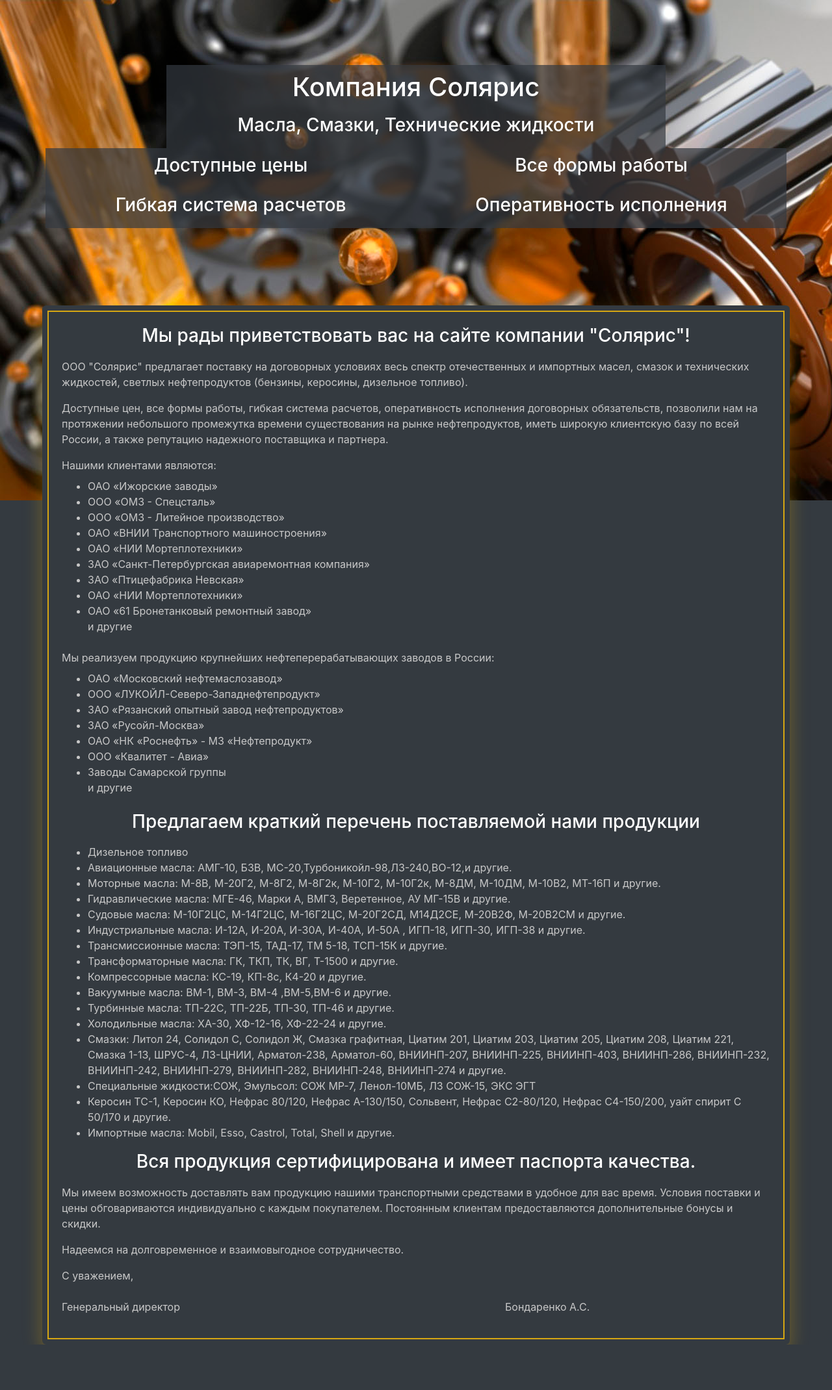
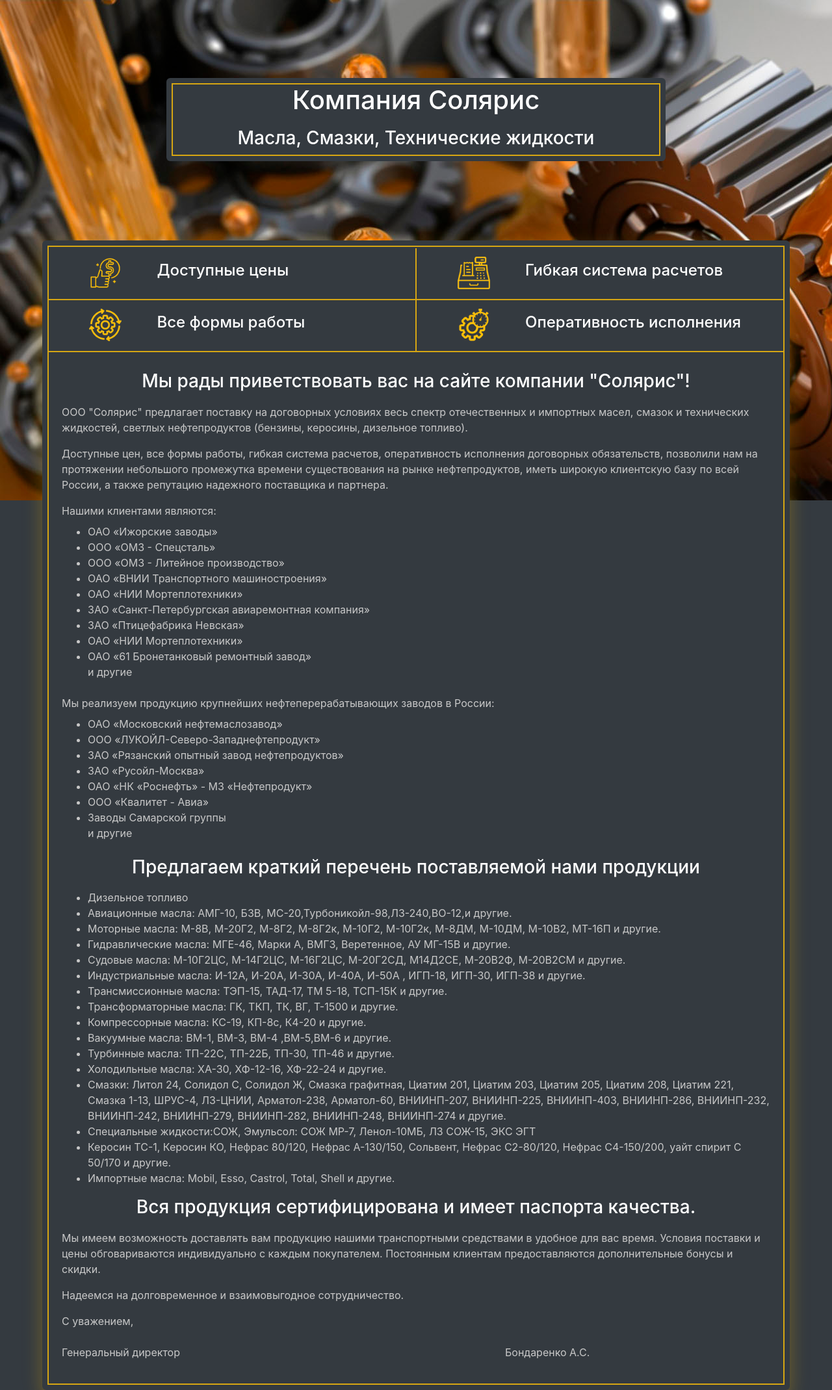
Before and after one commit to Eelolo/Solaris-Oils-and-Greases, a Flask app: page / in a window 1280 px wide. Shown: the part 92-2231 px from the top of the page at 65% size. Before the commit the page ends 2161 px from the top, so only its background shows below. Run offline with Flask 2, Linux system fonts and the light colour scheme; parts of the project's set-up code (start-up, migrations or seed data) failed here and were passed over; some libraries are stand-ins or nearby versions.

Commit message:
hero section styling

```diff
--- a/app/static/css/style.css
+++ b/app/static/css/style.css
@@ -82,12 +82,15 @@
 }
 
 .page-header {
-    padding-top: 100px;
+    padding-top: 120px;
     padding-bottom: 100px;
 }
 
 .page-header .gray-bg {
-    background: rgba(52, 58, 64, 0.7);
+    background: rgb(52, 58, 64);
+    border-radius: 6px;
+    outline: 2px solid rgba(255, 193, 7,0.8);
+    outline-offset: -10px;
 }
 
 .brand{
@@ -102,14 +105,17 @@
 
 .main-raised {
     background: rgb(52, 58, 64);
-    margin: -300px -20px 0px;
+    margin: -400px -20px 0px;
     border-radius: 6px;
     box-shadow: 0 16px 24px 2px rgba(255, 193, 7, 0.14), 0 6px 30px 5px rgba(255, 193, 7, 0.12), 0 8px 10px -5px rgba(255, 193, 7, 0.2);
 
     outline: 2px solid rgba(255, 193, 7,0.8);
     outline-offset: -10px;
+    min-height: 100px;
+}
+
+.content {
     padding: 30px;
-    min-height: 100px;
 }
 
 .main h1, h3 {
@@ -154,7 +160,7 @@
 }
 
 .thead {
-    background: rgba(255, 193, 7, 0.3);
+    background: rgb(113, 98, 47);
 }
 
 .table_main {
@@ -201,3 +207,35 @@
     outline-offset: -5px;
     padding: 7px;
 }
+
+.advantage {
+    padding: 15px;
+    box-shadow: 2px 2px 0px 0px rgb(214, 166, 19);
+}
+
+.advantage h4 {
+    display: inline-block;
+    color: white;
+}
+
+.advantage-0 {
+    margin: 10px 0px 0px 22px;
+}
+
+.advantage-1 {
+    margin: 10px 25px 0px 0px;
+}
+
+.advantage-2 {
+    margin: 0px 0px 0px 22px;
+}
+
+.advantage-3 {
+    margin: 0px 25px 0px 0px;
+}
+
+
+.advantage img {
+    display: inline-block;
+    margin: 0px 50px 0px 50px;
+}
--- a/app/templates/index_page.html
+++ b/app/templates/index_page.html
@@ -73,23 +73,30 @@
       <h3>Масла, Смазки, Технические жидкости</h3>
     </div>
   </div>
+</div>
 <div class="container">
-    <div class="row justify-content-md-center">
-      <div class="col gray-bg">
-        <h3>Доступные цены</h3>
-        <h3>Гибкая система расчетов</h3>
+  <div class="main main-raised">
+    <div class="row advantages-row">
+      <div class="col advantage advantage-0">
+        <img src="/static/imgs/reasonable_prices.png" alt="" style="width: 50px; height: 50px;">
+        <h4>Доступные цены</h4>
       </div>
-      <div class="col gray-bg">
-        <h3>Все формы работы</h3>
-        <h3>Оперативность исполнения</h3>
+      <div class="col advantage advantage-1">
+        <img src="/static/imgs/flexible_settlement.png" alt="" style="width: 50px; height: 50px;">
+        <h4>Гибкая система расчетов</h4>
       </div>
     </div>
+    <div class="row advantages-row">
+      <div class="col advantage advantage-2">
+        <img src="/static/imgs/all_work_forms.png" alt="" style="width: 50px; height: 50px;">
+        <h4>Все формы работы</h4>
+      </div>
+      <div class="col advantage advantage-3">
+        <img src="/static/imgs/efficiency.png" alt="" style="width: 50px; height: 50px;">
+        <h4>Оперативность исполнения</h4>
       </div>
     </div>
-
-<div class="container">
-  <div class="main main-raised">
-
+    <div class="content">
       <h3>
         Мы рады приветствовать вас на сайте компании "Солярис"!
       </h3>
@@ -130,8 +137,6 @@
       <h3>
         Предлагаем краткий перечень поставляемой нами продукции
       </h3>
-
-
       <ul>
         <li>Дизельное топливо</li>
         <li>Авиационные масла: АМГ-10, Б3В, МС-20,Турбоникойл-98,ЛЗ-240,ВО-12,и другие.</li>
@@ -155,15 +160,12 @@
         </li>
         <li>Импортные масла: Mobil, Esso, Сastrol, Total, Shell и другие.</li>
       </ul>
-
       <h3>Вся продукция сертифицирована и имеет паспорта качества.</h3>
-
       <p>
         Мы имеем возможность доставлять вам продукцию нашими транспортными средствами в удобное для вас время.
         Условия поставки и цены обговариваются индивидуально с каждым покупателем.
         Постоянным клиентам предоставляются дополнительные бонусы и скидки.
       </p>
-
       <p>
         Надеемся на долговременное и взаимовыгодное сотрудничество.
       </p>
@@ -171,7 +173,7 @@
         С уважением, <br><br>
         <span>Генеральный директор</span><span style="padding-left: 500px;">Бондаренко  А.С.</span>
       </p>
-
+    </div>
   </div>
 </div>
 
```
Also changed, not shown: app/templates/site_page.html (+19 -10 lines), app/static/imgs/all_work_forms.png (added), app/static/imgs/efficiency.png (added), app/static/imgs/flexible_settlement.png (added), app/static/imgs/reasonable_prices.png (added). Lines whose indentation alone changed are shown as unchanged.
